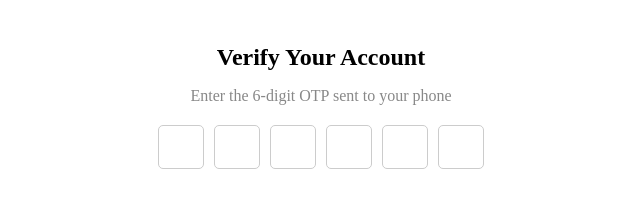
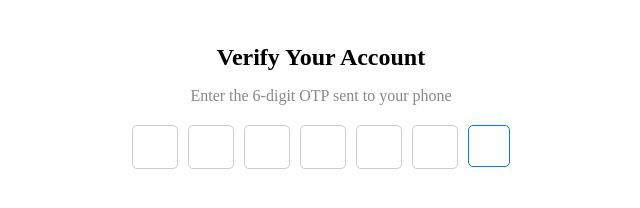
Before and after one commit to acciojob/OTP-droopyantidote, a website: page main.html in a window 1280 px wide. Shown: the full height of the page, 319-959 px from the left. Drawn offline with Linux system fonts and the light colour scheme.

Commit message:
created a submission

```diff
--- a/main.html
+++ b/main.html
@@ -17,8 +17,8 @@
             <input type="text" id = "code-4" maxlength="1" class="code" />
             <input type="text" id = "code-5" maxlength="1" class="code" />
             <input type="text" id = "code-6" maxlength="1" class="code" />
+		 <div id="focused"></div>
         </div>
-		 <div id="focused"></div>
     </div>
     <script src="script.js"></script>
 </body>
--- a/styles.css
+++ b/styles.css
@@ -32,7 +32,17 @@ p {
     border-radius: 5px;
 }
 
-.code:focus {
+.code:focus, #focused:focus {
     outline: none;
     border-color: #007bff;
 }
+
+#focused {
+    width: 40px;
+    height: 40px;
+    font-size: 24px;
+    margin: 0 5px;
+    text-align: center;
+    border: 1px solid #007bff;
+    border-radius: 5px;
+}
```
